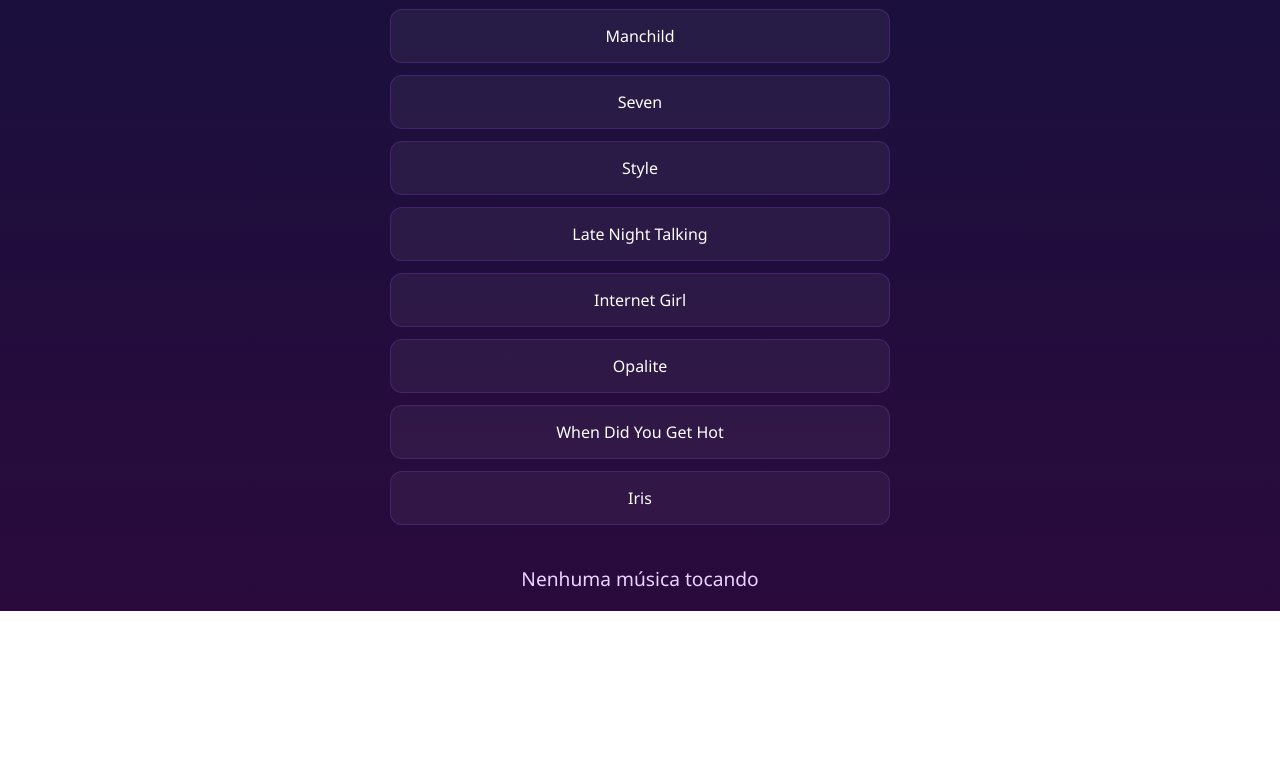
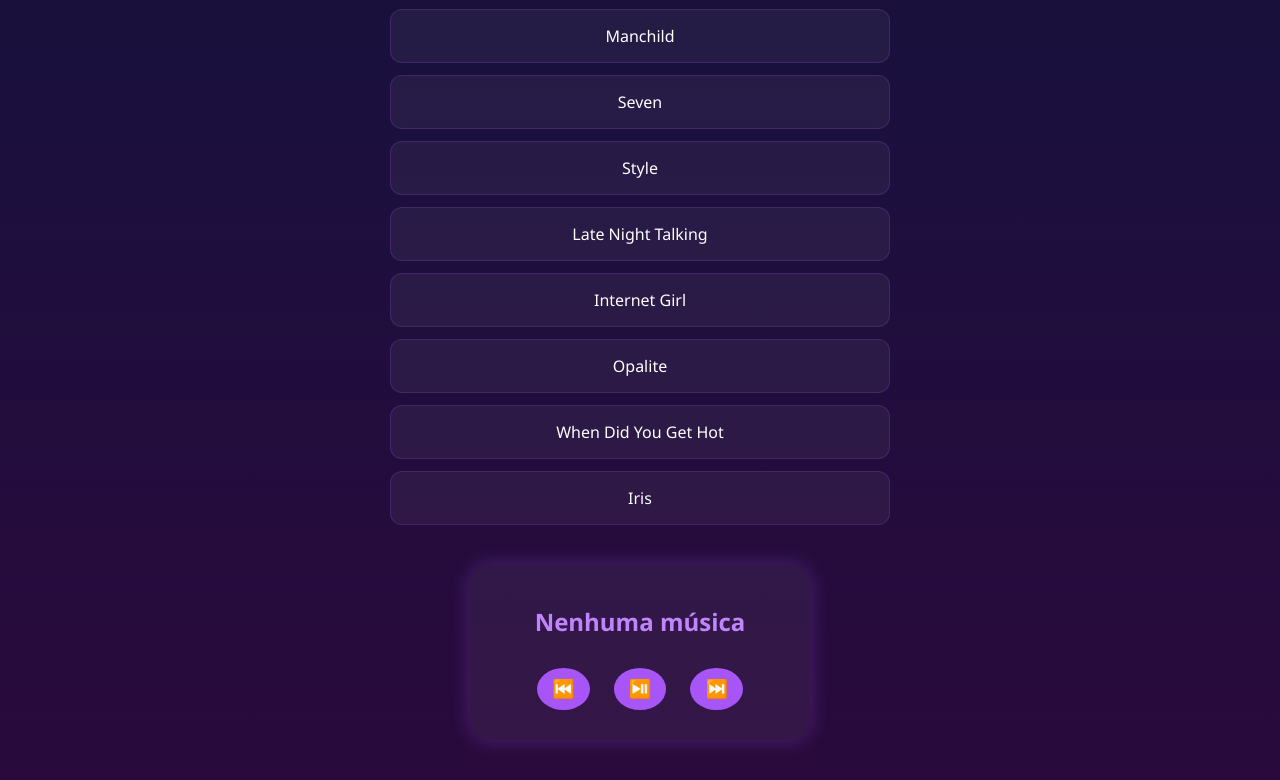
Before and after one commit to Gmsmiih/musicas, a plain HTML site: page index.html in a window 1280 px wide. Shown: the part 654-1434 px from the top of the page. Before the commit the page ends 1265 px from the top, so only its background shows below. Drawn offline with Linux system fonts and the light colour scheme.

Commit message:
styling better

```diff
--- a/index.html
+++ b/index.html
@@ -48,7 +48,17 @@
 
 </ul>
 
-<p id="tocando">Nenhuma música tocando</p>
+<div class="player-box">
+
+  <h2 id="musica-nome">Nenhuma música</h2>
+
+  <div class="controles">
+    <button onclick="anterior()">⏮️</button>
+    <button onclick="playPause()">⏯️</button>
+    <button onclick="proxima()">⏭️</button>
+  </div>
+
+</div>
 
 
 
@@ -56,12 +66,52 @@
 
 <script>
 const player = document.getElementById("player");
-const texto = document.getElementById("tocando");
+const texto = document.getElementById("musica-nome");
 
+let playlist = [
+  { src: "musicas/Iris.mp3", nome: "Iris" },
+  { src: "musicas/Style.mp3", nome: "Style" },
+  { src: "musicas/Seven.mp3", nome: "Seven" }
+];
+
+let index = 0;
+
+// tocar ao clicar na lista
 function tocarMusica(src, nome) {
   player.src = src;
   player.play();
-  texto.innerText = "🎧 Tocando: " + nome;
+  texto.innerText = nome;
+
+  index = playlist.findIndex(m => m.src === src);
+}
+
+// play/pause
+function playPause() {
+  if (player.paused) {
+    player.play();
+  } else {
+    player.pause();
+  }
+}
+
+// próxima
+function proxima() {
+  index++;
+  if (index >= playlist.length) index = 0;
+
+  player.src = playlist[index].src;
+  player.play();
+  texto.innerText = playlist[index].nome;
+}
+
+// anterior
+function anterior() {
+  index--;
+  if (index < 0) index = playlist.length - 1;
+
+  player.src = playlist[index].src;
+  player.play();
+  texto.innerText = playlist[index].nome;
 }
 </script>
 
--- a/style.css
+++ b/style.css
@@ -47,3 +47,35 @@ h1 {
   font-size: 1.2rem;
   color: #e9d5ff;
 }
+
+
+.player-box {
+  margin: 40px auto;
+  padding: 20px;
+  width: 300px;
+  background: rgba(255, 255, 255, 0.05);
+  border-radius: 20px;
+  box-shadow: 0 0 20px rgba(168, 85, 247, 0.3);
+}
+
+.player-box h2 {
+  color: #c084fc;
+  margin-bottom: 20px;
+}
+
+.controles button {
+  background: #a855f7;
+  border: none;
+  color: white;
+  font-size: 18px;
+  margin: 10px;
+  padding: 10px 15px;
+  border-radius: 50%;
+  cursor: pointer;
+  transition: 0.3s;
+}
+
+.controles button:hover {
+  background: #9333ea;
+  transform: scale(1.1);
+}
```
